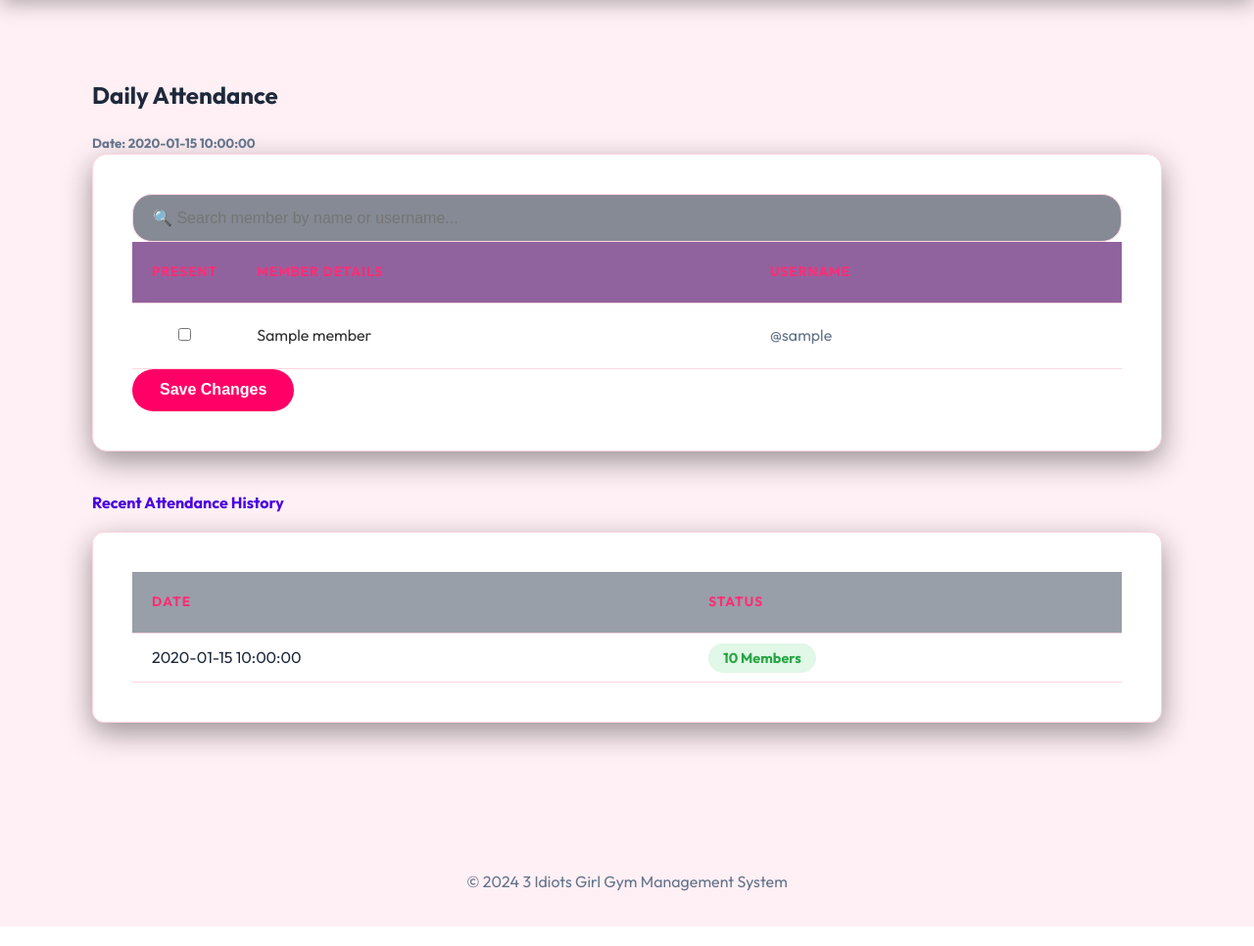
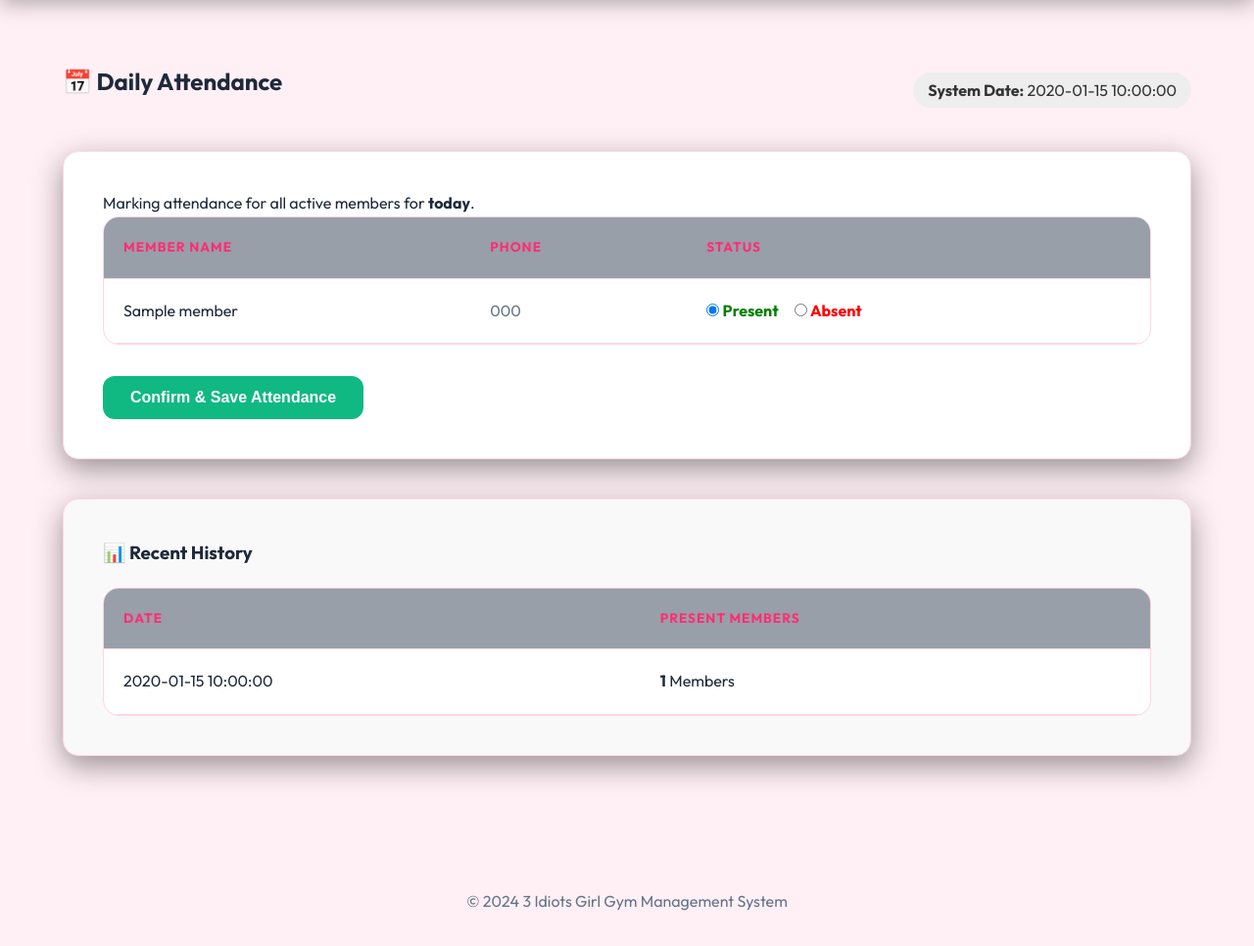
Before and after one commit to mahimaakter363937-lgtm/GYM-Management-System, a Flask app: template templates/admin_attendence.html in a window 1280 px wide. Shown: the part 87-1053 px from the top of the page at 98% size. Run offline with Flask 3, Linux system fonts and the light colour scheme; the template is opened without the code that fills it: most values are stand-ins (such as "Sample title", 1, 10 or a date in 2020).

Commit message:
Updated attendence system

```diff
--- a/templates/admin_attendence.html
+++ b/templates/admin_attendence.html
@@ -1,81 +1,75 @@
 {% extends "base.html" %}
+{% block title %}Manage Attendance - Admin{% endblock %}
 {% block content %}
-<div class="page-wrapper" style="padding: 30px;">
-    <div class="d-flex justify-content-between align-items-center mb-4">
-        <h2>Daily Attendance</h2>
-        <h5 class="text-muted">Date: <span class="badge badge-dark">{{ today }}</span></h5>
+<div class="page-wrapper">
+    <div style="display: flex; justify-content: space-between; align-items: center; margin-bottom: 2rem;">
+        <h2>📅 Daily Attendance</h2>
+        <div class="text-muted">
+            <span class="badge" style="background: #eee; padding: 8px 15px; border-radius: 20px; color: #333;">
+                <strong>System Date:</strong> {{ today_date }}
+            </span>
+        </div>
     </div>
 
-    <div class="card shadow-sm border-0" style="border-radius: 15px;">
-        <div class="card-body p-0">
-            <div class="p-3 bg-light">
-                <input type="text" id="memberSearch" class="form-control"
-                    placeholder="🔍 Search member by name or username..." style="border-radius: 20px;">
-            </div>
+    <div class="card shadow-sm mb-5">
+        <p class="mb-4">Marking attendance for all active members for <strong>today</strong>.</p>
 
-            <form method="POST">
-                <div class="table-responsive">
-                    <table class="table table-hover mb-0" id="attendanceTable">
-                        <thead style="background: #f187e9 !important;">
+        <form method="POST" action="/admin/attendance">
+            <div class="table-container">
+                <table>
+                    <thead>
                         <tr>
-                                <th class="text-center" style="width: 100px;">PRESENT</th>
-                                <th>MEMBER DETAILS</th>
-                                <th>USERNAME</th>
+                            <th>Member Name</th>
+                            <th>Phone</th>
+                            <th>Status</th>
                         </tr>
                     </thead>
                     <tbody>
                         {% for m in members %}
                         <tr>
-                                <td class="text-center">
-                                    <div class="custom-control custom-checkbox">
-                                        <input type="checkbox" name="present_members" value="{{ m.id }}"
-                                            class="custom-control-input" id="check{{ m.id }}" {% if m.id in present_ids
-                                            %}checked{% endif %}>
-                                        <label class="custom-control-label" for="check{{ m.id }}"></label>
+                            <td style="font-weight: 500;">{{ m['name'] }}</td>
+                            <td class="text-muted">{{ m['phone'] }}</td>
+                            <td>
+                                <div style="display: flex; gap: 1rem;">
+                                    <label style="cursor: pointer;">
+                                        <input type="radio" name="status_{{ m['id'] }}" value="Present"
+                                            {% if m['id'] in present_ids or not present_ids %} checked {% endif %}>
+                                        <span style="color: green; font-weight: bold;">Present</span>
+                                    </label>
+                                    <label style="cursor: pointer;">
+                                        <input type="radio" name="status_{{ m['id'] }}" value="Absent"
+                                            {% if m['id'] not in present_ids and present_ids %} checked {% endif %}>
+                                        <span style="color: red; font-weight: bold;">Absent</span>
+                                    </label>
                                 </div>
                             </td>
-                                <td>
-                                    <span class="font-weight-bold" style="color: #333;">{{ m.name }}</span>
-                                </td>
-                                <td class="text-muted">@{{ m.username }}</td>
                         </tr>
                         {% endfor %}
                     </tbody>
                 </table>
             </div>
-                <div class="p-4 bg-white text-right shadow-sm">
-                    <button type="submit" class="btn btn-primary px-5"
-                        style="border-radius: 25px; background: #f06; border: none;">Save Changes</button>
+
+            <div class="mt-4">
+                <button type="submit" class="btn btn-success">Confirm & Save Attendance</button>
             </div>
         </form>
     </div>
-    </div>
 
-    <div class="mt-5">
-        <h4 class="mb-3" style="color: #4a00e0;">Recent Attendance History</h4>
-        <div class="card border-0 shadow-sm" style="border-radius: 12px;">
-            <table class="table mb-0">
-                <thead class="bg-light">
+    <div class="card shadow-sm" style="background-color: #f9f9f9;">
+        <h3>📊 Recent History</h3>
+        <div class="table-container mt-3">
+            <table>
+                <thead>
                     <tr>
                         <th>Date</th>
-                        <th>Status</th>
+                        <th>Present Members</th>
                     </tr>
                 </thead>
                 <tbody>
                     {% for record in history %}
-                    <tr style="border-bottom: 1px solid #eee;">
-                        <td style="padding: 12px 20px; font-weight: 500;">{{ record.date }}</td>
-                        <td style="padding: 12px 20px;">
-                            <span
-                                style="background: #e1f7e7; color: #28a745; padding: 6px 15px; border-radius: 20px; font-weight: bold; font-size: 0.9em;">
-                                {{ record.total }} Members
-                            </span>
-                        </td>
-                    </tr>
-                    {% else %}
                     <tr>
-                        <td colspan="2" style="text-align: center; padding: 30px; color: #999;">No attendance history
-                            found yet.</td>
+                        <td>{{ record['date'] }}</td>
+                        <td><strong>{{ record['total_present'] }}</strong> Members</td>
                     </tr>
                     {% endfor %}
                 </tbody>
@@ -83,16 +77,4 @@
         </div>
     </div>
 </div>
-
-<script>
-    document.getElementById('memberSearch').addEventListener('keyup', function () {
-        let filter = this.value.toUpperCase();
-        let rows = document.querySelector("#attendanceTable tbody").rows;
-        for (let i = 0; i < rows.length; i++) {
-            let name = rows[i].cells[1].textContent.toUpperCase();
-            let user = rows[i].cells[2].textContent.toUpperCase();
-            rows[i].style.display = (name.includes(filter) || user.includes(filter)) ? "" : "none";
-        }
-    });
-</script>
 {% endblock %}
```
Lines whose indentation alone changed are shown as unchanged.
